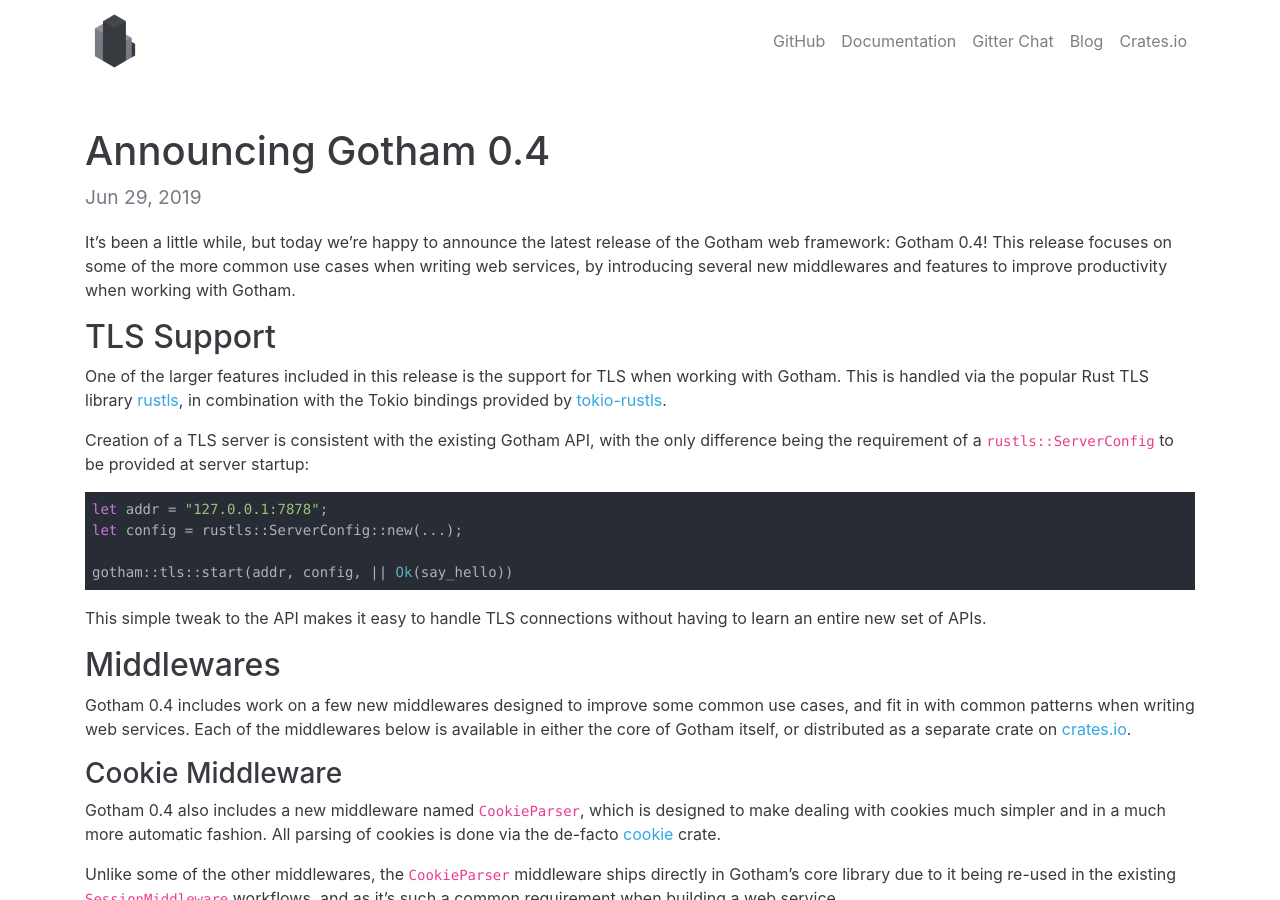
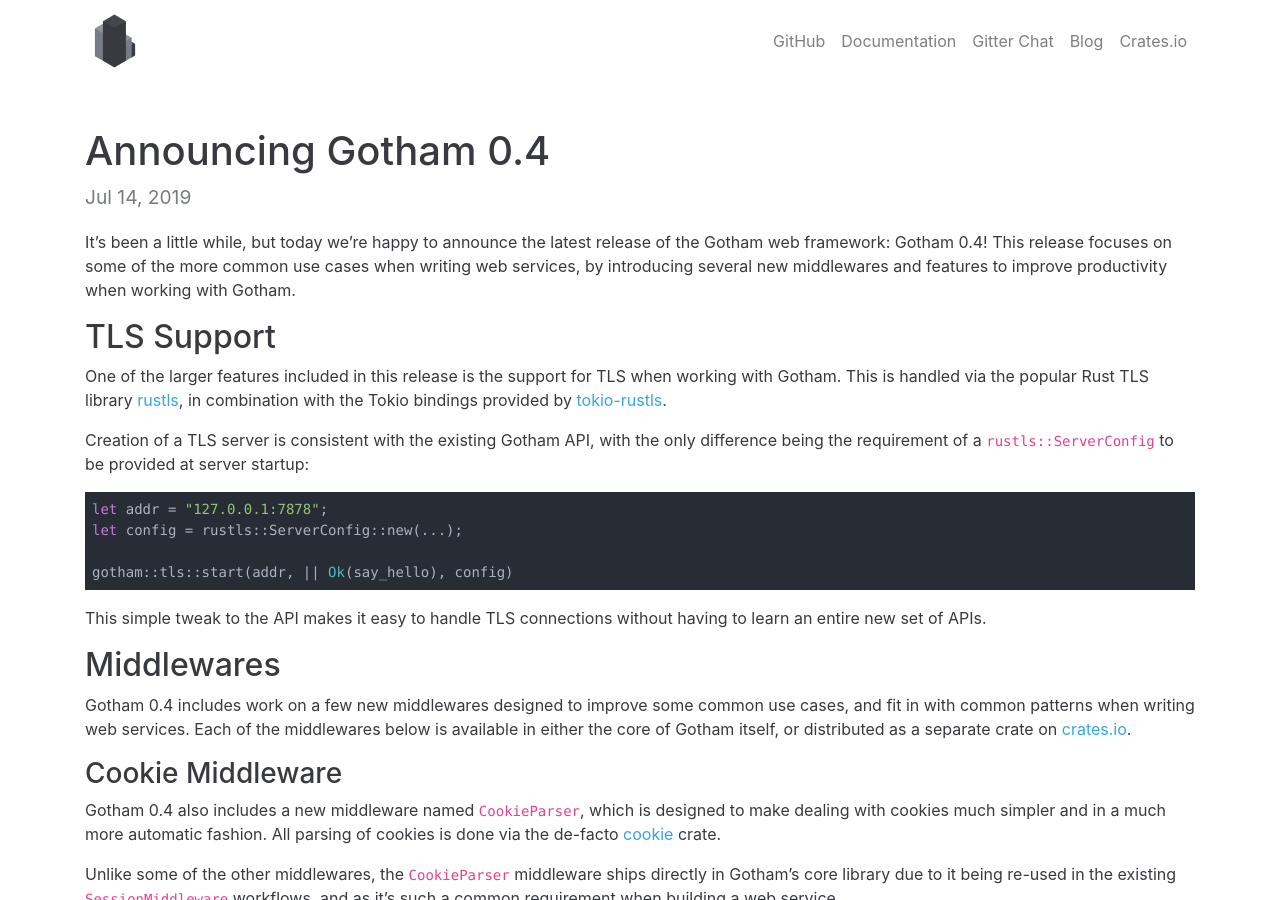
Before and after one commit to gotham-rs/gotham.rs, a Jekyll site: the page built from _posts/2019-07-14-gotham-0.4.md, in a window 1280 px wide and 900 px high. Built offline with Jekyll 4.4.1, drawn with Linux system fonts in a browser that asks for light colours.

Commit message:
Update metadata and times

````diff
--- a/_posts/2019-06-06-gotham-0.4.md
+++ b/_posts/2019-07-14-gotham-0.4.md
@@ -1,7 +1,7 @@
 ---
 layout: post
 title: Announcing Gotham 0.4
-date: 2019-06-29 22:05
+date: 2019-07-14 21:51
 categories: blog release
 author: Isaac Whitfield
 ---
@@ -26,7 +26,7 @@
 let addr = "127.0.0.1:7878";
 let config = rustls::ServerConfig::new(...);
 
-gotham::tls::start(addr, config, || Ok(say_hello))
+gotham::tls::start(addr, || Ok(say_hello), config)
 ```
 
 This simple tweak to the API makes it easy to handle TLS connections without
````
